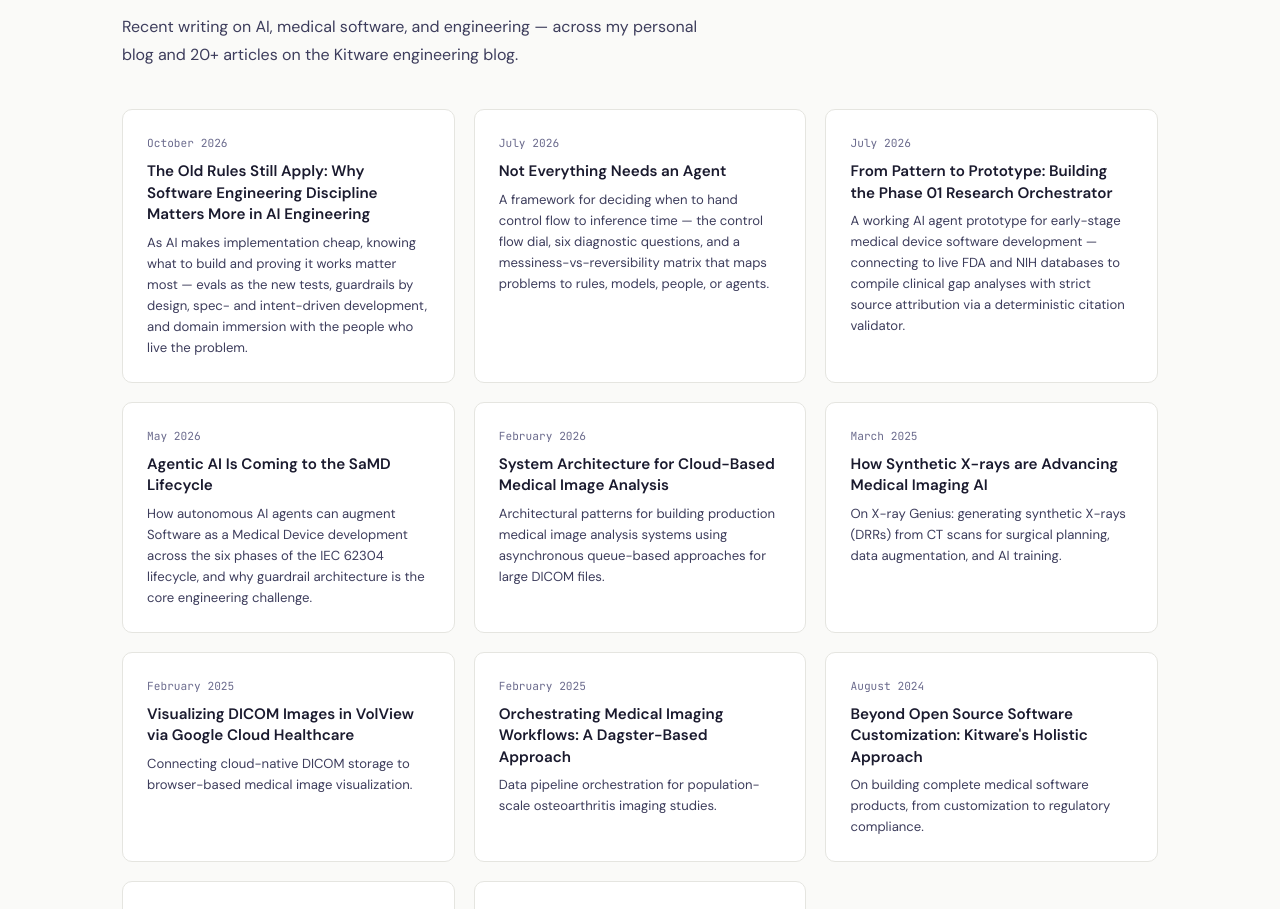
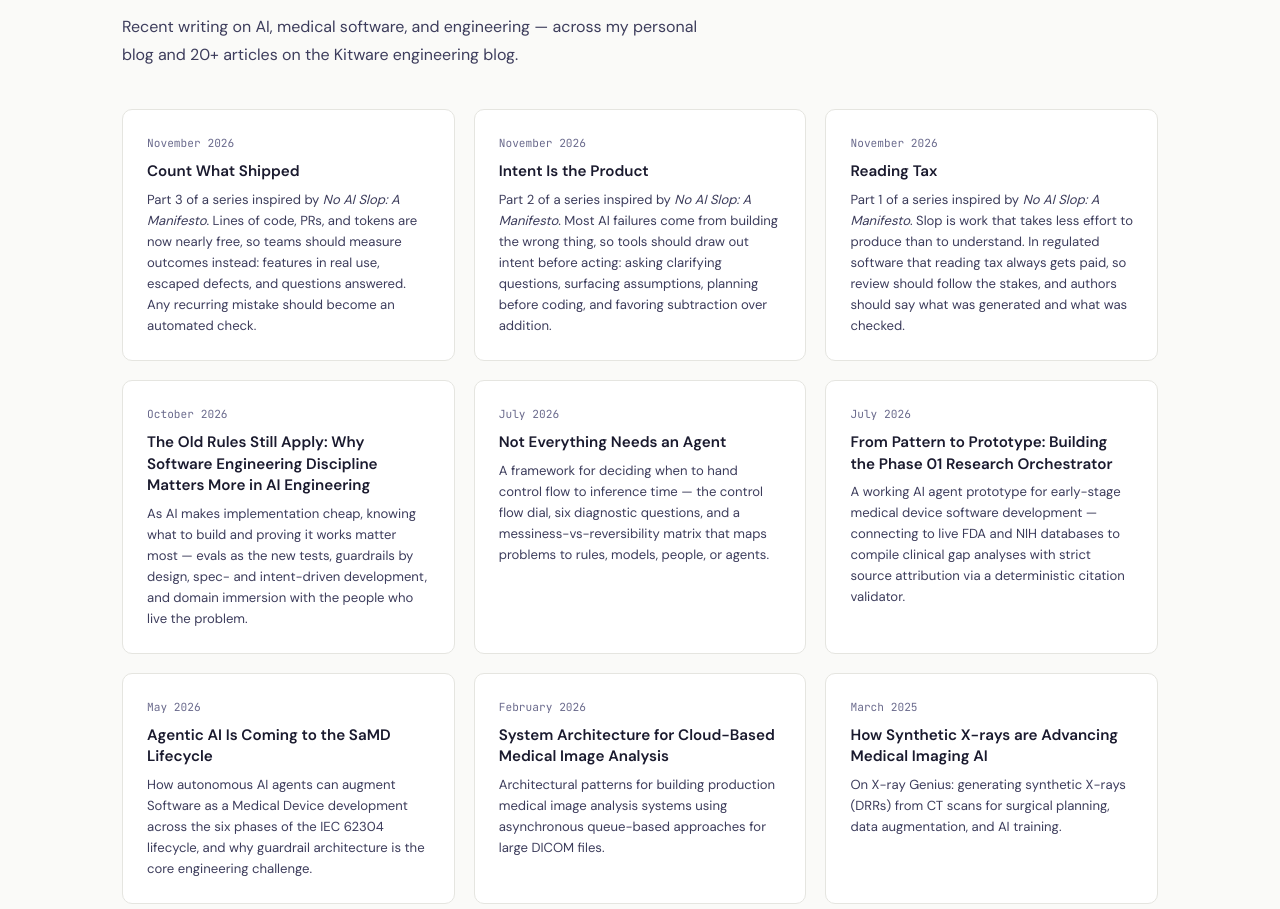
Before and after one commit to andinet/andinet.github.io, a plain HTML site: page index.html in a window 1280 px wide. Shown: the part 6212-7121 px from the top of the page. Drawn offline with Linux system fonts and the light colour scheme.

Commit message:
Add No AI Slop blog series to Writing section
Co-Authored-By: Claude Opus 5.5 <noreply@anthropic.com>

```diff
--- a/index.html
+++ b/index.html
@@ -1124,6 +1124,21 @@ footer p {
   <div class="section-desc">Recent writing on AI, medical software, and engineering — across my personal blog and 20+ articles on the Kitware engineering blog.</div>
 
   <div class="blog-grid">
+    <a class="blog-card" href="https://blog.andinet.dev/count-what-shipped" target="_blank">
+      <div class="blog-date">November 2026</div>
+      <h4>Count What Shipped</h4>
+      <p>Part 3 of a series inspired by <em>No AI Slop: A Manifesto</em>. Lines of code, PRs, and tokens are now nearly free, so teams should measure outcomes instead: features in real use, escaped defects, and questions answered. Any recurring mistake should become an automated check.</p>
+    </a>
+    <a class="blog-card" href="https://blog.andinet.dev/intent-is-the-product" target="_blank">
+      <div class="blog-date">November 2026</div>
+      <h4>Intent Is the Product</h4>
+      <p>Part 2 of a series inspired by <em>No AI Slop: A Manifesto</em>. Most AI failures come from building the wrong thing, so tools should draw out intent before acting: asking clarifying questions, surfacing assumptions, planning before coding, and favoring subtraction over addition.</p>
+    </a>
+    <a class="blog-card" href="https://blog.andinet.dev/reading-tax" target="_blank">
+      <div class="blog-date">November 2026</div>
+      <h4>Reading Tax</h4>
+      <p>Part 1 of a series inspired by <em>No AI Slop: A Manifesto</em>. Slop is work that takes less effort to produce than to understand. In regulated software that reading tax always gets paid, so review should follow the stakes, and authors should say what was generated and what was checked.</p>
+    </a>
     <a class="blog-card" href="https://blog.andinet.dev/the-old-rules-still-apply-why-software-engineering-discipline-matters-more-in-ai-engineering" target="_blank">
       <div class="blog-date">October 2026</div>
       <h4>The Old Rules Still Apply: Why Software Engineering Discipline Matters More in AI Engineering</h4>
```
